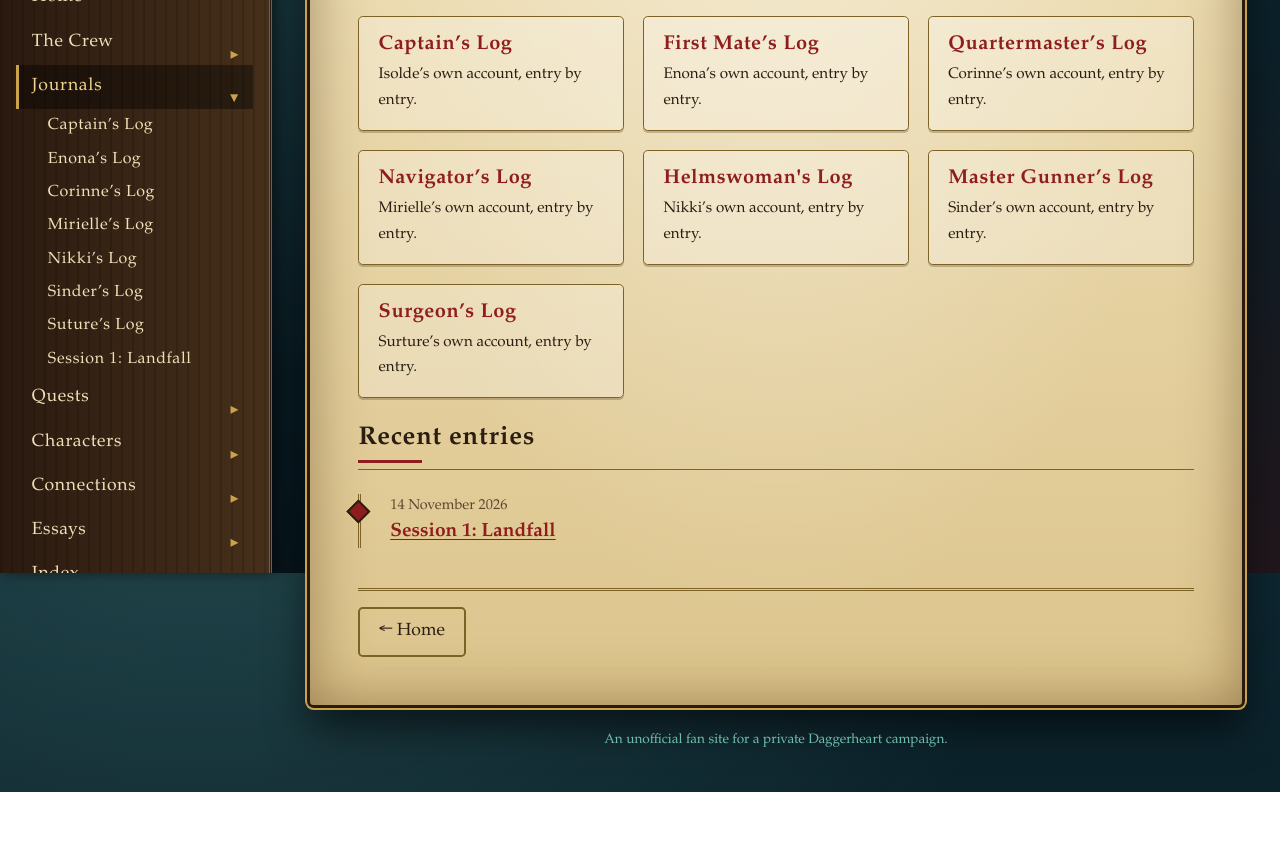
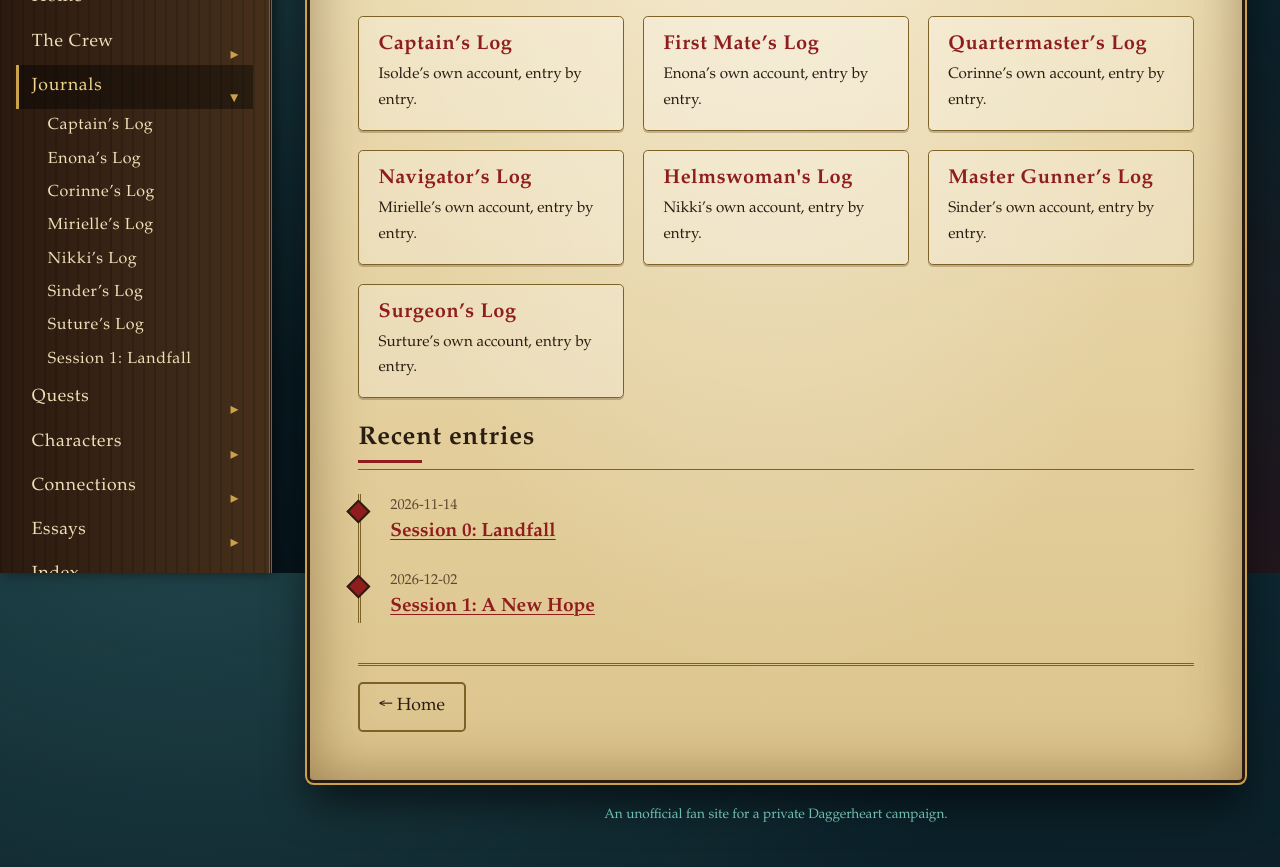
Before and after one commit to itteerde/itteerde.github.io, a website: page AEExport/ws/journals/index.html in a window 1280 px wide. Shown: the part 227-1094 px from the top of the page. Before the commit the page ends 1019 px from the top, so only its background shows below. Drawn offline with Linux system fonts and the light colour scheme.

Commit message:
added recent entry to journals

```diff
--- a/AEExport/ws/journals/index.html
+++ b/AEExport/ws/journals/index.html
@@ -25,7 +25,10 @@
             <li><a class="card" href="sutures-log.html"><h3>Surgeon’s Log</h3><p>Surture’s own account, entry by entry.</p></a></li>
         </ul>
         <h2>Recent entries</h2>
-<ol class="timeline"><li><time datetime="2026-11-14">14 November 2026</time><a href="session-01.html">Session 1: Landfall</a></li></ol>
+        <ol class="timeline">
+            <li><time datetime="2026-11-14">2026-11-14</time><a href="session-01.html">Session 0: Landfall</a></li>
+            <li><time datetime="2026-12-02">2026-12-02</time><a href="20261202_001_enona.html">Session 1: A New Hope</a></li>
+        </ol>
         <div class="pager"><a class="btn ghost" href="../index.html">← Home</a></div>
         </div>
         <p class="foot">An unofficial fan site for a private Daggerheart campaign.</p>
```
Lines whose indentation alone changed are shown as unchanged.
